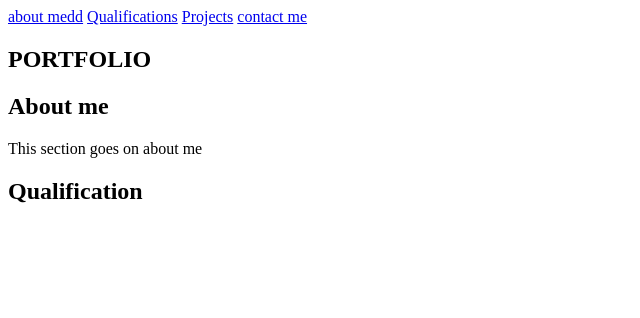
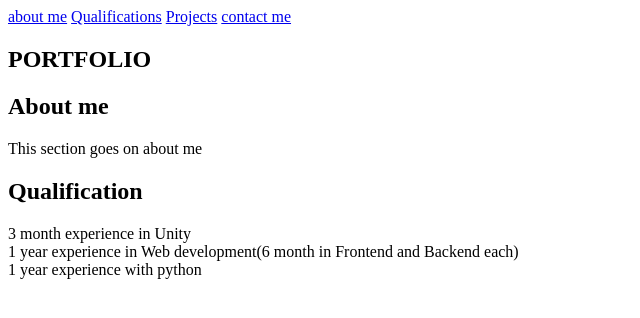
Before and after one commit to soupdoumplings/portfolio-UjwalShrestha, a plain HTML site: page index.html in a window 1280 px wide. Shown: the whole page, without its empty margins (0-640 px from the left). Drawn offline with Linux system fonts and the light colour scheme.

Commit message:
Updated index page

```diff
--- a/index.html
+++ b/index.html
@@ -7,7 +7,7 @@
 <body>
 	<header>
 		<section>
-			<a href="/about me/">about medd</a>
+			<a href="/about me/">about me</a>
 			<a href="/Qualifications/">Qualifications</a>
 			<a href="/Projects/">Projects</a>
 			<a href="/Contact me/">contact me</a>
@@ -22,7 +22,10 @@
 			</article>
 			<section>
 				<h2>Qualification</h2>
-				<div></div>
+				<div>3 month experience in Unity</div>
+				<div>1 year experience in Web development(6 month in Frontend and Backend each)</div>
+				<div>1 year experience with python</div>
+
 		</section>
 		</section>
 	</main>
```
